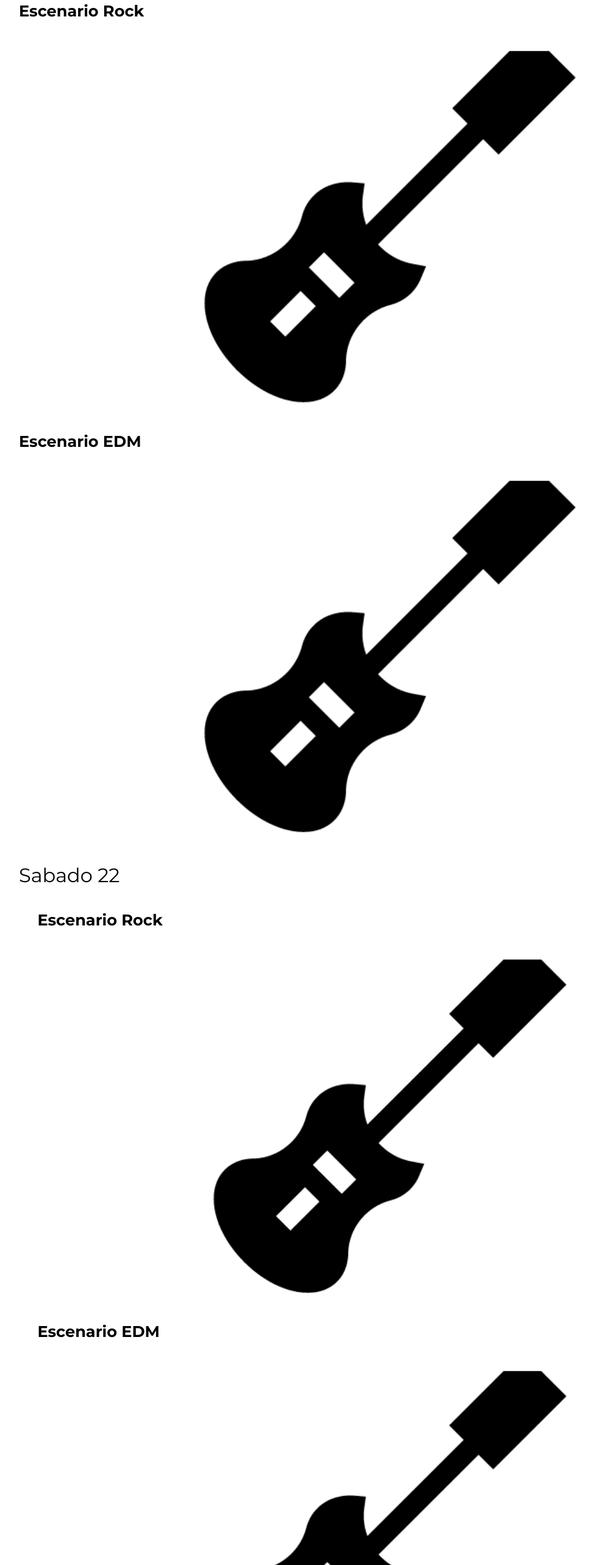
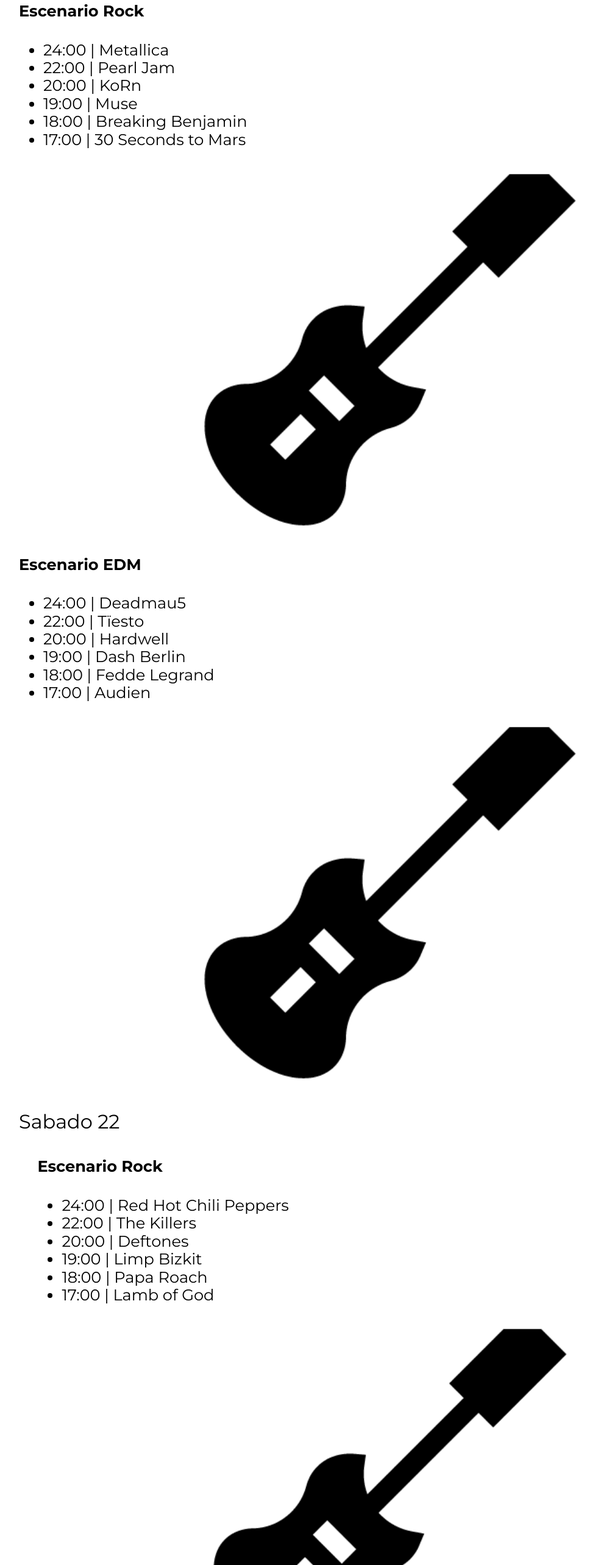
Before and after one commit to LemnisCG/FestivalMusica_Inicio, a website: page index.html in a window 1280 px wide. Shown: the part 2072-4639 px from the top of the page at 61% size, without its empty margins (1-977 px from the left). Drawn offline with Linux system fonts and the light colour scheme.

Commit message:
Añadiendo calendario en lineup

```diff
--- a/index.html
+++ b/index.html
@@ -78,7 +78,24 @@
                     <h4 class="nombre-escenario">Escenario Rock</h4>
 
                     <ul class="calendario">
-
+                        <li>
+                            24:00 | <span>Metallica</span>
+                        </li>
+                        <li>
+                            22:00 | <span>Pearl Jam</span>
+                        </li>
+                        <li>
+                            20:00 | <span>KoRn</span>
+                        </li>
+                        <li>
+                            19:00 | <span>Muse</span>
+                        </li>
+                        <li>
+                            18:00 | <span>Breaking Benjamin</span>
+                        </li>
+                        <li>
+                            17:00 | <span>30 Seconds to Mars</span>
+                        </li>
                     </ul>
                     <picture>
                         <source srcset="build/css/icono_rock.avif" type="imagen_vocalista/avif">
@@ -91,7 +108,25 @@
                     <h4 class="nombre-escenario">Escenario EDM</h4>
 
                     <ul class="calendario">
+                        <li>
+                            24:00 | <span>Deadmau5</span>
+                        </li>
+                        <li>
+                            22:00 | <span>Tïesto</span>
+                        </li>
+                        <li>
+                            20:00 | <span>Hardwell</span>
+                        </li>
+                        <li>
+                            19:00 | <span>Dash Berlin</span>
+                        </li>
 
+                        <li>
+                            18:00 | <span>Fedde Legrand</span>
+                        </li>
+                        <li>
+                            17:00 | <span>Audien</span>
+                        </li>
                     </ul>
                     <picture>
                         <source srcset="build/css/icono_rock.avif" type="imagen_vocalista/avif">
@@ -103,11 +138,29 @@
                 <p class="dia">Sabado 22</p>
 
                 <div class="escenarios-contenedores contenedor">
-                    <div class="escenario-box rock bg-amarillo">
+                    <div class="escenario-box rock bg-verde">
                         <h4 class="nombre-escenario">Escenario Rock</h4>
 
                         <ul class="calendario">
+                            <li>
+                                24:00 | <span>Red Hot Chili Peppers</span>
+                            </li>
+                            <li>
+                                22:00 | <span>The Killers</span>
+                            </li>
+                            <li>
+                                20:00 | <span>Deftones</span>
+                            </li>
+                            <li>
+                                19:00 | <span>Limp Bizkit</span>
+                            </li>
 
+                            <li>
+                                18:00 | <span>Papa Roach</span>
+                            </li>
+                            <li>
+                                17:00 | <span>Lamb of God</span>
+                            </li>
                         </ul>
                         <picture>
                             <source srcset="build/css/icono_rock.avif" type="imagen_vocalista/avif">
@@ -116,11 +169,29 @@
                         </picture>
                     </div>  <!--. Escenario-->
 
-                    <div class="escenario-box edm bg-verde">
+                    <div class="escenario-box edm bg-amarillo">
                         <h4 class="nombre-escenario">Escenario EDM</h4>
 
                         <ul class="calendario">
+                            <li>
+                                24:00 | <span>Paul Van Dyk</span>
+                            </li>
+                            <li>
+                                22:00 | <span>Armin Van Buuren</span>
+                            </li>
+                            <li>
+                                20:00 | <span>Above & Beyond</span>
+                            </li>
+                            <li>
+                                19:00 | <span>Eric Prdyz</span>
+                            </li>
 
+                            <li>
+                                18:00 | <span>Ferry Corsten</span>
+                            </li>
+                            <li>
+                                17:00 | <span>Vini Vici</span>
+                            </li>
                         </ul>
                         <picture>
                             <source srcset="build/css/icono_rock.avif" type="imagen_vocalista/avif">
```
